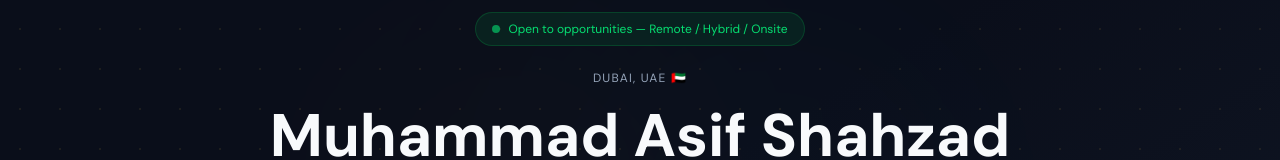
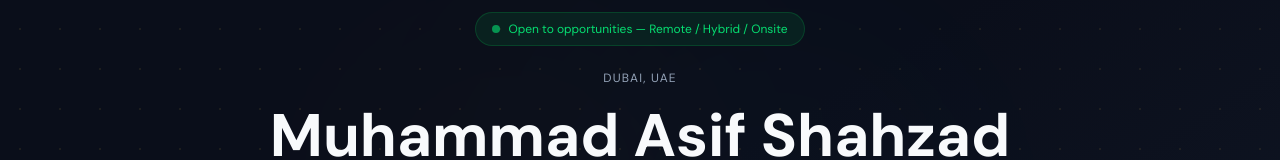
Before and after one commit to maxsolbiz/asif-portfolio, a Next.js app: page /en in a window 1280 px wide. Shown: the part 191-351 px from the top of the page. Built offline with nearby package versions, Linux system fonts and the light colour scheme; a web font is replaced by a local one.

Commit message:
fix: replace emoji icons with lucide-react SVG icons

```diff
--- a/messages/ar.json
+++ b/messages/ar.json
@@ -18,7 +18,7 @@
       "مصمم إبداعي وخبير العلامات التجارية الرقمية"
     ],
     "availability": "متاح للفرص — عن بُعد / هجين / في الموقع",
-    "location": "دبي، الإمارات 🇦🇪",
+    "location": "دبي، الإمارات",
     "cta_resume": "تحميل السيرة الذاتية",
     "cta_contact": "تواصل معي",
     "stats_1": "سنة",
--- a/messages/en.json
+++ b/messages/en.json
@@ -18,7 +18,7 @@
       "Creative Designer & Digital Branding Expert"
     ],
     "availability": "Open to opportunities — Remote / Hybrid / Onsite",
-    "location": "Dubai, UAE 🇦🇪",
+    "location": "Dubai, UAE",
     "cta_resume": "Download Resume",
     "cta_contact": "Get In Touch",
     "stats_1": "Years",
--- a/messages/ro.json
+++ b/messages/ro.json
@@ -18,7 +18,7 @@
       "Designer Creativ & Expert în Branding Digital"
     ],
     "availability": "Disponibil pentru oportunități — Remote / Hibrid / La fața locului",
-    "location": "Dubai, UAE 🇦🇪",
+    "location": "Dubai, UAE",
     "cta_resume": "Descarcă CV",
     "cta_contact": "Contactează-mă",
     "stats_1": "Ani",
--- a/messages/ur.json
+++ b/messages/ur.json
@@ -18,7 +18,7 @@
       "تخلیقی ڈیزائنر اور ڈیجیٹل برانڈنگ ماہر"
     ],
     "availability": "موقعوں کے لیے دستیاب — ریموٹ / ہائبرڈ / آن سائٹ",
-    "location": "دبئی، متحدہ عرب امارات 🇦🇪",
+    "location": "دبئی، متحدہ عرب امارات",
     "cta_resume": "ریزیومے ڈاؤن لوڈ کریں",
     "cta_contact": "رابطہ کریں",
     "stats_1": "سال",
--- a/src/components/portfolio/ProjectsGrid.tsx
+++ b/src/components/portfolio/ProjectsGrid.tsx
@@ -1,9 +1,9 @@
 "use client";
 
-import { useState } from "react";
+import React, { useState } from "react";
 import { useTranslations } from "next-intl";
 import { motion, AnimatePresence } from "framer-motion";
-import { X, ExternalLink } from "lucide-react";
+import { X, ExternalLink, Settings, DollarSign, Globe, BarChart3, Laptop, Building2, Palette, Package } from "lucide-react";
 
 const projectKeys = ["p1", "p2", "p3", "p4", "p5", "p6", "p7", "p8"];
 
@@ -18,7 +18,10 @@ const projectTags: Record<string, string[]> = {
   p8: ["Python", "SQL", "ETL"],
 };
 
-const projectIcons = ["⚙️", "💰", "🌐", "📊", "💻", "🏗️", "🎨", "📦"];
+const projectIcons = [
+  Settings, DollarSign, Globe, BarChart3,
+  Laptop, Building2, Palette, Package,
+];
 
 export default function ProjectsGrid() {
   const t = useTranslations("projects");
@@ -53,7 +56,7 @@ export default function ProjectsGrid() {
               className="glass-card p-5 hover:border-gold/30 transition-all duration-300 hover:-translate-y-1 cursor-pointer group"
               onClick={() => setSelected(key)}
             >
-              <div className="text-2xl mb-3">{projectIcons[i]}</div>
+              <div className="text-2xl mb-3">{React.createElement(projectIcons[i], { className: "w-7 h-7 text-gold" })}</div>
               <h3 className="font-semibold text-text-primary mb-2 text-sm">
                 {t(`${key}_title`)}
               </h3>
@@ -97,7 +100,7 @@ export default function ProjectsGrid() {
               >
                 <X className="w-5 h-5" />
               </button>
-              <div className="text-3xl mb-4">{projectIcons[projectKeys.indexOf(selected)]}</div>
+              <div className="text-3xl mb-4">{React.createElement(projectIcons[projectKeys.indexOf(selected)], { className: "w-9 h-9 text-gold" })}</div>
               <h3 className="text-xl font-bold text-text-primary mb-3">
                 {t(`${selected}_title`)}
               </h3>
```
